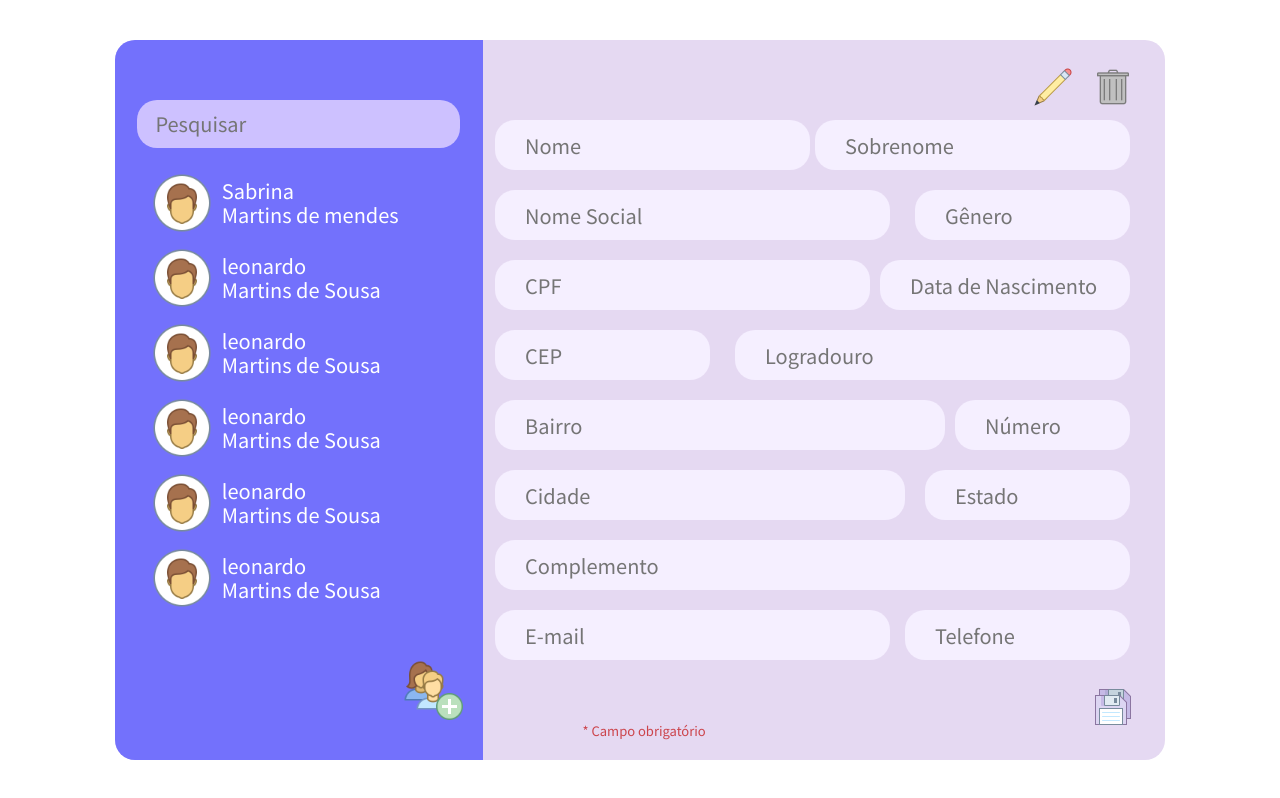
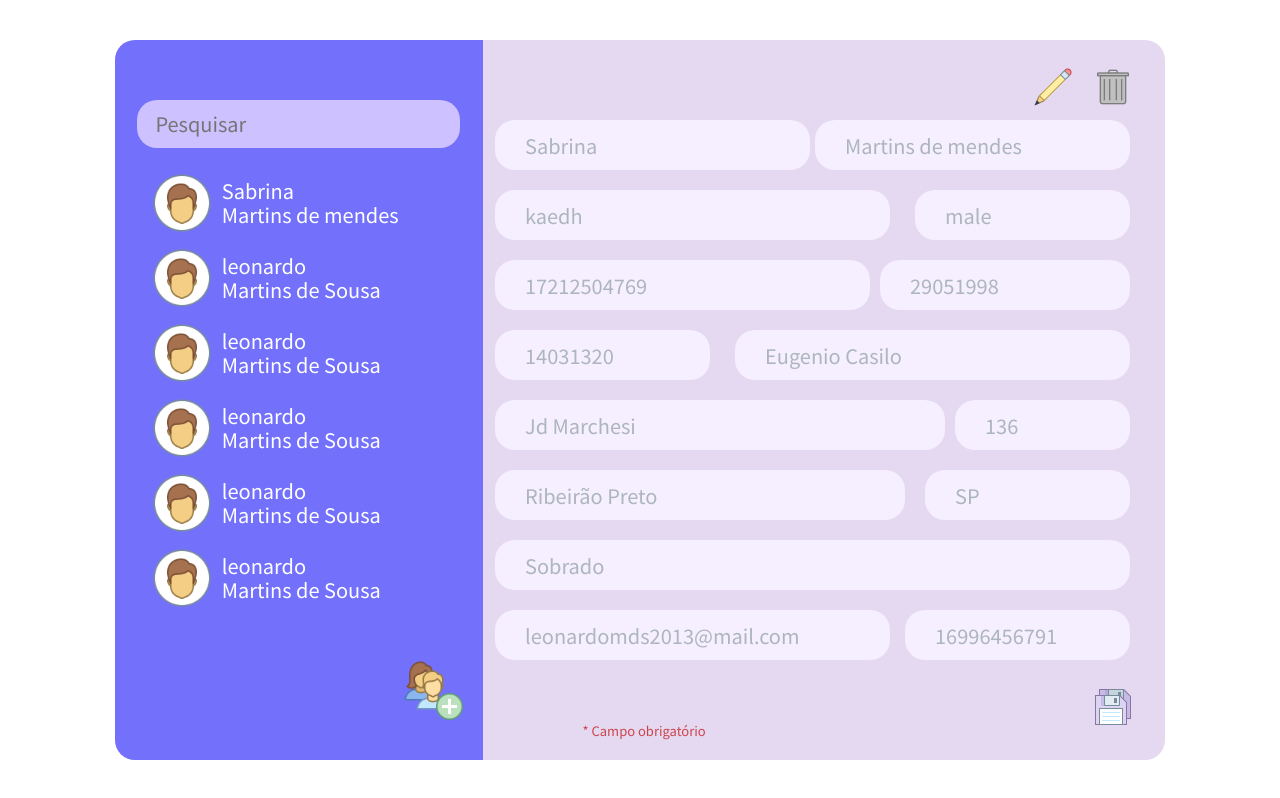
Before and after one commit to Kaedh/cadastro-de-clientes, a React (Create React App) app: page / in a window 1280 px wide. Built offline with nearby package versions, Linux system fonts and the light colour scheme.

Commit message:
:sparkles: when user click a customer should show his info

```diff
--- a/src/components/App.js
+++ b/src/components/App.js
@@ -19,8 +19,12 @@ function App() {
   const [customers] = useState(customersData);
   const [filteredCustomers, setFilteredCustomers] = useState([]);
   const [searchTerm, setSearchTerm] = useState('');
+  const [selectedCustomer, setSelectedCustomer] = useState({});
+  const [formIsLocked] = useState(true);
 
-  const { register, handleSubmit, formState: { errors } } = useForm();
+  const {
+    register, handleSubmit, setValue, formState: { errors },
+  } = useForm();
 
   useEffect(() => {
     const results = customers.filter((customer) => {
@@ -31,11 +35,35 @@ function App() {
     setFilteredCustomers(results);
   }, [searchTerm]);
 
+  useEffect(() => { if (customers) setSelectedCustomer(customers[0]); }, []);
+
+  useEffect(() => {
+    setValue('firstName', selectedCustomer.firstName);
+    setValue('lastName', selectedCustomer.lastName);
+    setValue('socialName', selectedCustomer.socialName);
+    setValue('gender', selectedCustomer.gender);
+    setValue('cpf', selectedCustomer.cpf);
+    setValue('birthDay', selectedCustomer.birthDay);
+    setValue('cep', selectedCustomer.cep);
+    setValue('street', selectedCustomer.street);
+    setValue('district', selectedCustomer.district);
+    setValue('number', selectedCustomer.number);
+    setValue('city', selectedCustomer.city);
+    setValue('uf', selectedCustomer.uf);
+    setValue('complement', selectedCustomer.complement);
+    setValue('email', selectedCustomer.email);
+    setValue('phone', selectedCustomer.phone);
+  }, [selectedCustomer]);
+
   const onSubmit = () => () => {};
 
   const emptyFunction = () => { };
 
   const handleSearchBoxInput = (e) => setSearchTerm(e.target.value);
+  const handleCustomerSelection = (e) => {
+    const selected = filteredCustomers.find((customer) => customer.id === Number(e.target.id));
+    setSelectedCustomer(selected);
+  };
 
   return (
     <div className="app">
@@ -46,9 +74,10 @@ function App() {
           { filteredCustomers.map((customer) => (
             <li key={customer.id}>
               <Card
+                id={customer.id}
                 firstName={customer.firstName}
                 lastName={customer.lastName}
-                onClick={emptyFunction}
+                onClick={handleCustomerSelection}
               />
             </li>
           )) }
@@ -64,42 +93,42 @@ function App() {
 
         <form id="customer-form" onSubmit={handleSubmit(onSubmit)}>
           <div className="form-row">
-            <Input width={315} placeholder="Nome" register={() => register('firstName', { required: true })} error={errors.firstName?.type} />
-            <Input width={315} placeholder="Sobrenome" register={() => register('lastName', { required: true })} error={errors.lastName?.type} />
+            <Input width="315" placeholder="Nome" register={() => register('firstName', { required: true })} error={errors.firstName?.type} disabled={formIsLocked} />
+            <Input width="315" placeholder="Sobrenome" register={() => register('lastName', { required: true })} error={errors.lastName?.type} disabled={formIsLocked} />
           </div>
 
           <div className="form-row">
-            <Input width={395} placeholder="Nome Social" register={() => register('socialName', { required: true })} error={errors.socialName?.type} />
-            <Input width={215} placeholder="Gênero" register={() => register('gender', { required: true })} error={errors.gender?.type} />
+            <Input width="395" placeholder="Nome Social" register={() => register('socialName', { required: true })} error={errors.socialName?.type} disabled={formIsLocked} />
+            <Input width="215" placeholder="Gênero" register={() => register('gender', { required: true })} error={errors.gender?.type} disabled={formIsLocked} />
           </div>
 
           <div className="form-row">
-            <Input width={375} placeholder="CPF" register={() => register('cpf', { required: true })} error={errors.cpf?.type} />
-            <Input width={250} placeholder="Data de Nascimento" register={() => register('birthDay', { required: true })} error={errors.birthDay?.type} />
+            <Input width="375" placeholder="CPF" register={() => register('cpf', { required: true })} error={errors.cpf?.type} disabled={formIsLocked} />
+            <Input width="250" placeholder="Data de Nascimento" register={() => register('birthDay', { required: true })} error={errors.birthDay?.type} disabled={formIsLocked} />
           </div>
 
           <div className="form-row">
-            <Input width={215} placeholder="CEP" register={() => register('cep', { required: true })} error={errors.cep?.type} />
-            <Input width={395} placeholder="Logradouro" register={() => register('street', { required: true })} error={errors.street?.type} />
+            <Input width="215" placeholder="CEP" register={() => register('cep', { required: true })} error={errors.cep?.type} disabled={formIsLocked} />
+            <Input width="395" placeholder="Logradouro" register={() => register('street', { required: true })} error={errors.street?.type} disabled={formIsLocked} />
           </div>
 
           <div className="form-row">
-            <Input width={450} placeholder="Bairro" register={() => register('district', { required: true })} error={errors.district?.type} />
-            <Input width={175} placeholder="Número" register={() => register('number', { required: true })} error={errors.number?.type} />
+            <Input width="450" placeholder="Bairro" register={() => register('district', { required: true })} error={errors.district?.type} disabled={formIsLocked} />
+            <Input width="175" placeholder="Número" register={() => register('number', { required: true })} error={errors.number?.type} disabled={formIsLocked} />
           </div>
 
           <div className="form-row">
-            <Input width={410} placeholder="Cidade" register={() => register('city', { required: true })} error={errors.city?.type} />
-            <Input width={205} placeholder="Estado" register={() => register('uf', { required: true })} error={errors.uf?.type} />
+            <Input width="410" placeholder="Cidade" register={() => register('city', { required: true })} error={errors.city?.type} disabled={formIsLocked} />
+            <Input width="205" placeholder="Estado" register={() => register('uf', { required: true })} error={errors.uf?.type} disabled={formIsLocked} />
           </div>
 
           <div className="form-row">
-            <Input width="fit" placeholder="Complemento" register={() => register('complement', { required: true })} error={errors.complement?.type} />
+            <Input width="fit" placeholder="Complemento" register={() => register('complement', { required: true })} error={errors.complement?.type} disabled={formIsLocked} />
           </div>
 
           <div className="form-row">
-            <Input width={395} placeholder="E-mail" register={() => register('email', { required: true })} error={errors.email?.type} />
-            <Input width={225} placeholder="Telefone" register={() => register('phone', { required: true })} error={errors.phone?.type} />
+            <Input width="395" placeholder="E-mail" register={() => register('email', { required: true })} error={errors.email?.type} disabled={formIsLocked} />
+            <Input width="225" placeholder="Telefone" register={() => register('phone', { required: true })} error={errors.phone?.type} disabled={formIsLocked} />
           </div>
         </form>
 
--- a/src/components/Card.js
+++ b/src/components/Card.js
@@ -5,17 +5,17 @@ import '../styles/card.css';
 import avatar from '../assets/avatar1.svg';
 
 function Card({
-  firstName, lastName, isSelected, onClick,
+  firstName, lastName, isSelected, onClick, id,
 }) {
   const selected = isSelected ? 'selected' : '';
 
   return (
-    <button className={`customer-btn ${selected}`} type="button" onClick={onClick}>
-      <img className="customer-avatar" src={avatar} alt="" />
+    <button className={`customer-btn ${selected}`} type="button" onClick={onClick} id={id}>
+      <img id={id} className="customer-avatar" src={avatar} alt="" />
 
-      <div className="text-wrapper">
-        <span>{firstName}</span>
-        <span>{lastName}</span>
+      <div id={id} className="text-wrapper">
+        <span id={id}>{firstName}</span>
+        <span id={id}>{lastName}</span>
       </div>
     </button>
   );
@@ -26,6 +26,7 @@ Card.propTypes = {
   lastName: PropTypes.string.isRequired,
   isSelected: PropTypes.bool,
   onClick: PropTypes.func.isRequired,
+  id: PropTypes.number.isRequired,
 };
 
 Card.defaultProps = {
--- a/src/components/Input.js
+++ b/src/components/Input.js
@@ -41,7 +41,7 @@ function Input({
 }
 
 Input.propTypes = {
-  width: PropTypes.number.isRequired,
+  width: PropTypes.string.isRequired,
   placeholder: PropTypes.string.isRequired,
   register: PropTypes.func.isRequired,
   error: PropTypes.string,
```
